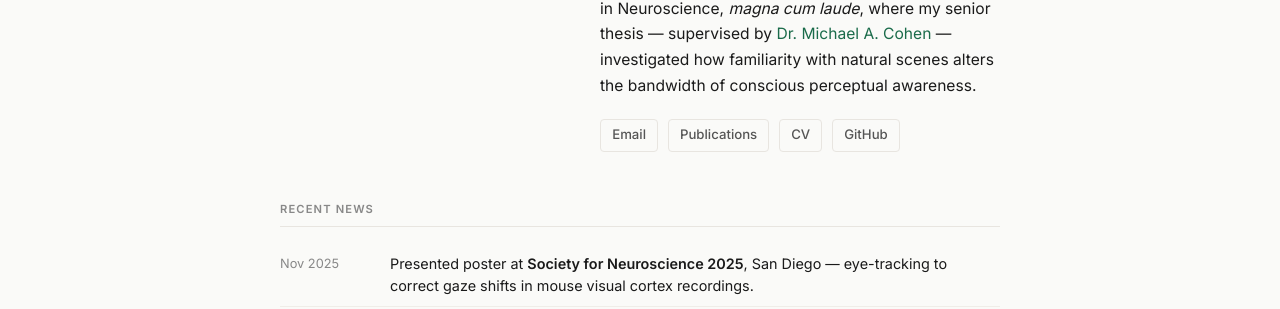
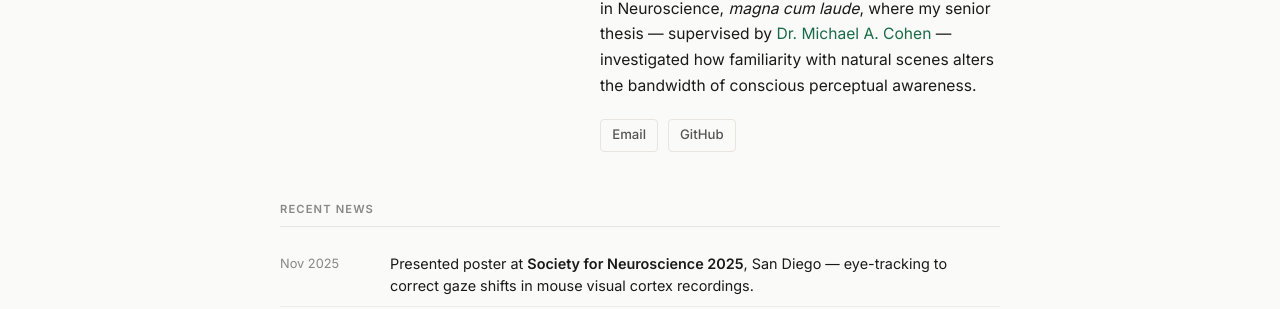
Before and after one commit to zalaoui3/zalaoui3.github.io, a Jekyll site: the page built from index.md, in a window 1280 px wide and 1310 px high, cut to the strip 459-1310 px from the top of the window. Shown: the part 168-477 px from the top of the strip. Built offline with Jekyll 4.4.1, drawn with Linux system fonts in a browser that asks for light colours.

Commit message:
Hide Publications and CV from navigation
Co-Authored-By: Claude <noreply@anthropic.com>

```diff
--- a/_includes/header.html
+++ b/_includes/header.html
@@ -4,8 +4,6 @@
     <nav class="site-nav">
       <a class="nav-link{% if page.url == '/' %} active{% endif %}" href="{{ '/' | relative_url }}">About</a>
       <a class="nav-link{% if page.url contains '/research' %} active{% endif %}" href="{{ '/research/' | relative_url }}">Research</a>
-      <a class="nav-link{% if page.url contains '/publications' %} active{% endif %}" href="{{ '/publications/' | relative_url }}">Publications</a>
-      <a class="nav-link{% if page.url contains '/cv' %} active{% endif %}" href="{{ '/cv/' | relative_url }}">CV</a>
     </nav>
   </div>
 </header>
--- a/index.md
+++ b/index.md
@@ -30,8 +30,6 @@ title: About
     </p>
     <div class="home-links">
       <a href="mailto:zalaoui217@gmail.com">Email</a>
-      <a href="/publications/">Publications</a>
-      <a href="/cv/">CV</a>
       <a href="https://github.com/zalaoui3">GitHub</a>
     </div>
   </div>
```
